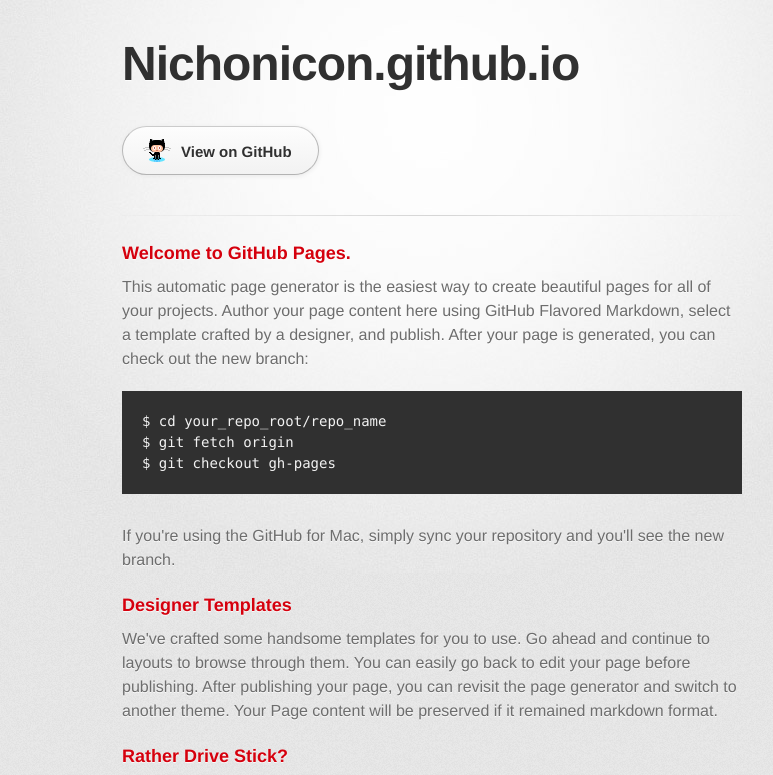
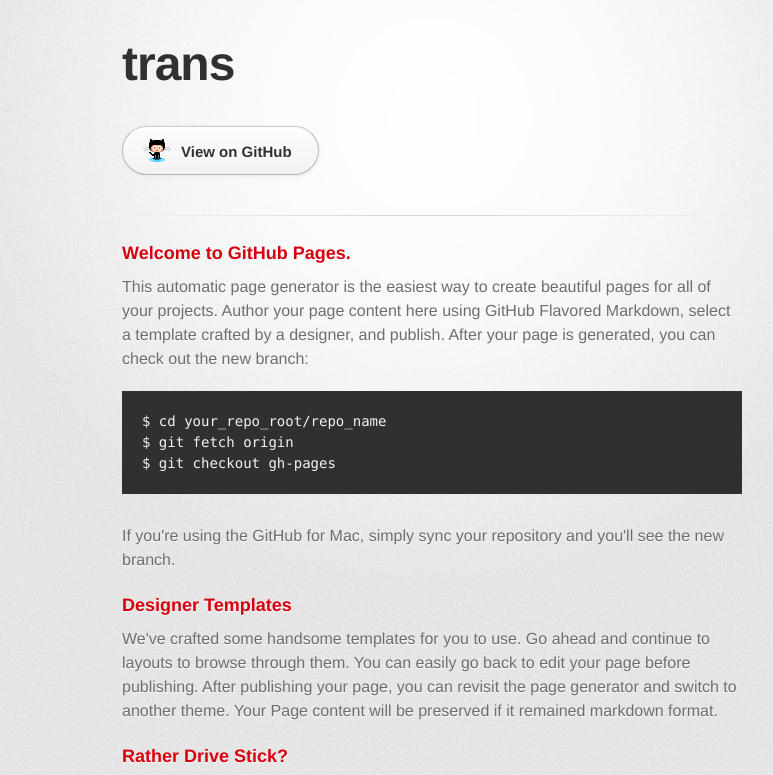
Before and after one commit to nichonicon/nichonicon.github.io, a plain HTML site: page index.html in a window 1280 px wide. Shown: the top 775 px of the page, without its empty margins (208-981 px from the left). Drawn offline with Linux system fonts and the light colour scheme; a web font is replaced by a local one.

Commit message:
header change

```diff
--- a/index.html
+++ b/index.html
@@ -18,7 +18,7 @@
       <div class="inner">
 
         <header>
-          <h1>Nichonicon.github.io</h1>
+          <h1>trans</h1>
           <h2></h2>
         </header>
 
```
